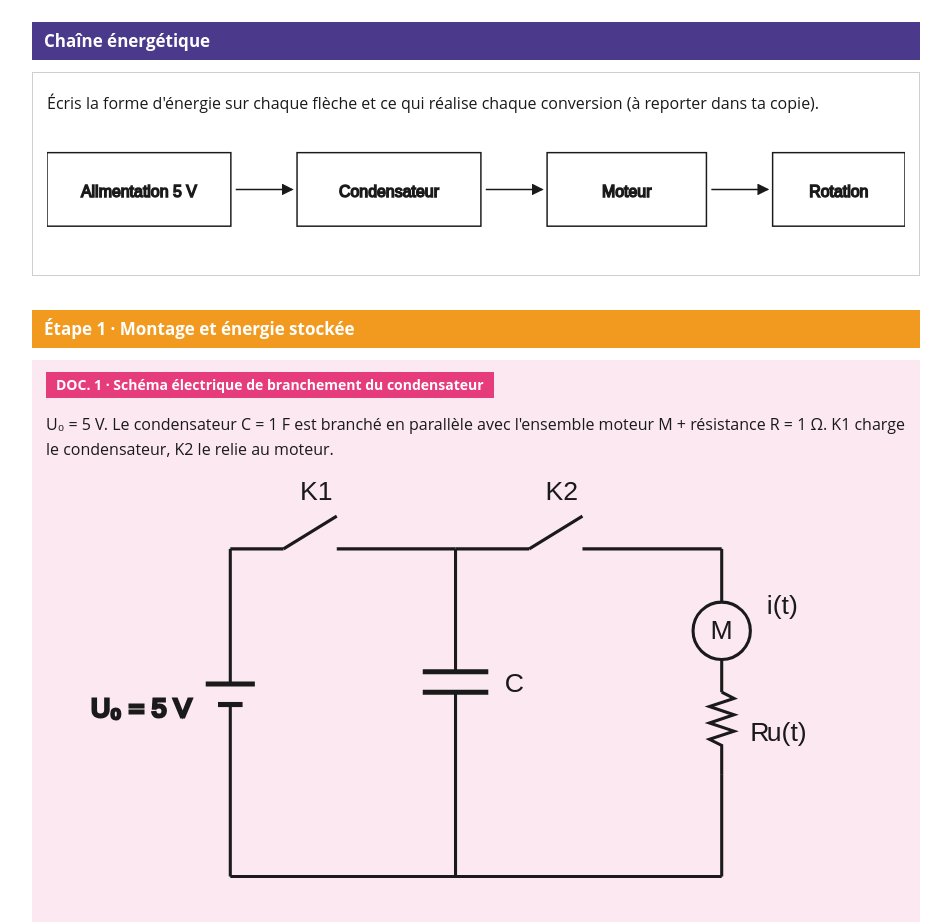
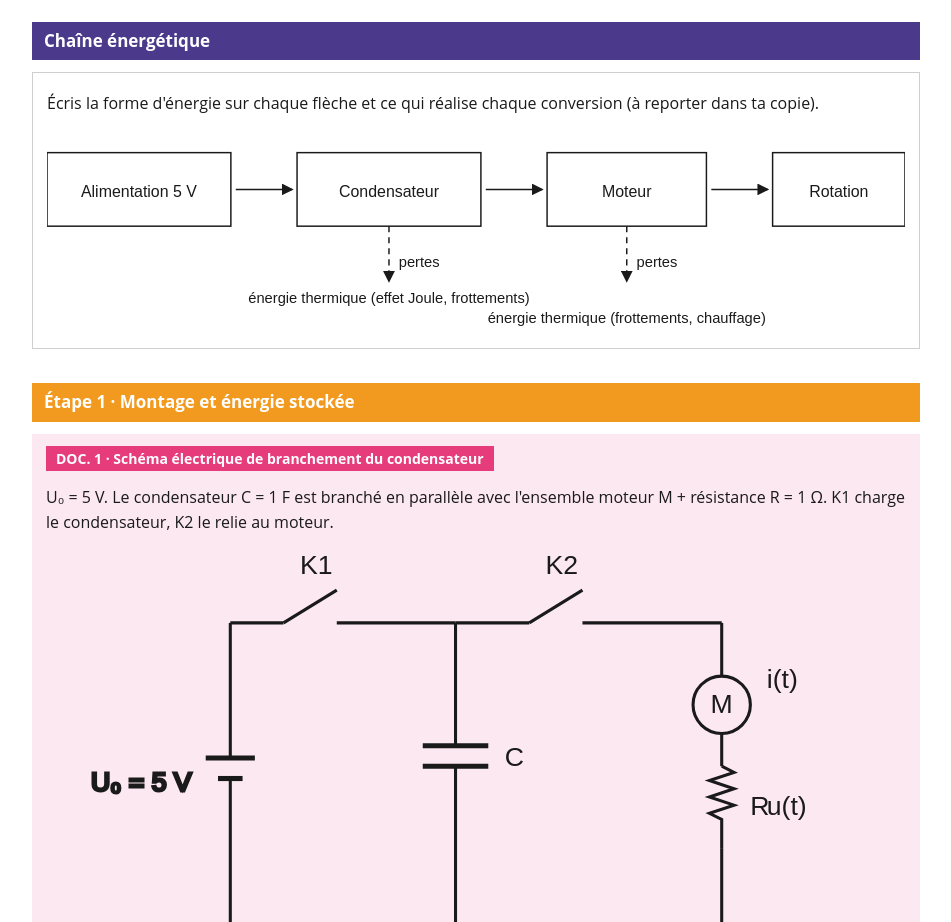
Before and after one commit to yanissegheraibia-0403/supercondensateurs-start-stop, a plain HTML site: page index.html in a window 1280 px wide. Shown: the part 840-1762 px from the top of the page, without its empty margins (164-1115 px from the left). Drawn offline with Linux system fonts and the light colour scheme.

Commit message:
Chaîne énergétique : flèches des pertes
Co-Authored-By: Claude Haiku 5.5 <noreply@anthropic.com>

```diff
--- a/index.html
+++ b/index.html
@@ -82,16 +82,23 @@ table{border-collapse:collapse;width:100%;font-size:13px}
 <h2>Chaîne énergétique</h2>
 <div class="box">
   <p>Écris la forme d'énergie sur chaque flèche et ce qui réalise chaque conversion (à reporter dans ta copie).</p>
-  <svg viewBox="0 0 700 110" role="img" aria-label="Chaîne énergétique à compléter">
+  <svg viewBox="0 0 700 170" role="img" aria-label="Chaîne énergétique à compléter, avec les pertes">
     <defs><marker id="fl" markerWidth="8" markerHeight="8" refX="7" refY="4" orient="auto"><path d="M0,0 L8,4 L0,8 z" fill="currentColor"/></marker></defs>
     <g font-family="Arial" font-size="13" fill="currentColor" stroke="currentColor" stroke-width="1.2">
-      <rect x="0" y="25" width="150" height="60" fill="none"/><text x="75" y="61" text-anchor="middle">Alimentation 5 V</text>
+      <rect x="0" y="25" width="150" height="60" fill="none"/><text x="75" y="61" text-anchor="middle" stroke="none">Alimentation 5 V</text>
       <line x1="154" y1="55" x2="200" y2="55" marker-end="url(#fl)"/>
-      <rect x="204" y="25" width="150" height="60" fill="none"/><text x="279" y="61" text-anchor="middle">Condensateur</text>
+      <rect x="204" y="25" width="150" height="60" fill="none"/><text x="279" y="61" text-anchor="middle" stroke="none">Condensateur</text>
       <line x1="358" y1="55" x2="404" y2="55" marker-end="url(#fl)"/>
-      <rect x="408" y="25" width="130" height="60" fill="none"/><text x="473" y="61" text-anchor="middle">Moteur</text>
+      <rect x="408" y="25" width="130" height="60" fill="none"/><text x="473" y="61" text-anchor="middle" stroke="none">Moteur</text>
       <line x1="542" y1="55" x2="588" y2="55" marker-end="url(#fl)"/>
-      <rect x="592" y="25" width="108" height="60" fill="none"/><text x="646" y="61" text-anchor="middle">Rotation</text>
+      <rect x="592" y="25" width="108" height="60" fill="none"/><text x="646" y="61" text-anchor="middle" stroke="none">Rotation</text>
+      <!-- pertes : flèches vers le bas, en pointillés -->
+      <line x1="279" y1="85" x2="279" y2="130" stroke-dasharray="5 4" marker-end="url(#fl)"/>
+      <text x="287" y="118" stroke="none" font-size="12">pertes</text>
+      <line x1="473" y1="85" x2="473" y2="130" stroke-dasharray="5 4" marker-end="url(#fl)"/>
+      <text x="481" y="118" stroke="none" font-size="12">pertes</text>
+      <text x="279" y="148" text-anchor="middle" stroke="none" font-size="12">énergie thermique (effet Joule, frottements)</text>
+      <text x="473" y="164" text-anchor="middle" stroke="none" font-size="12">énergie thermique (frottements, chauffage)</text>
     </g>
   </svg>
 </div>
```
